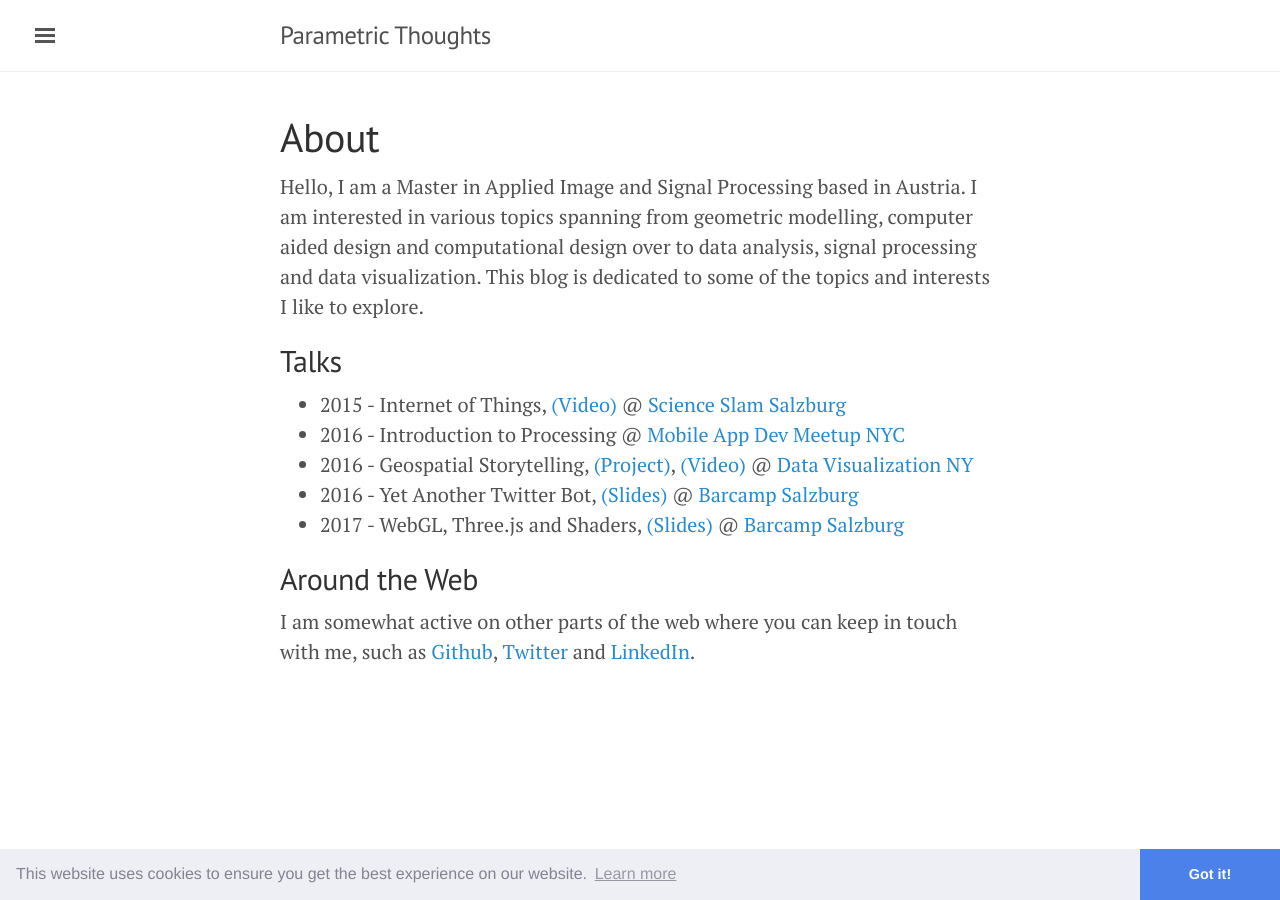
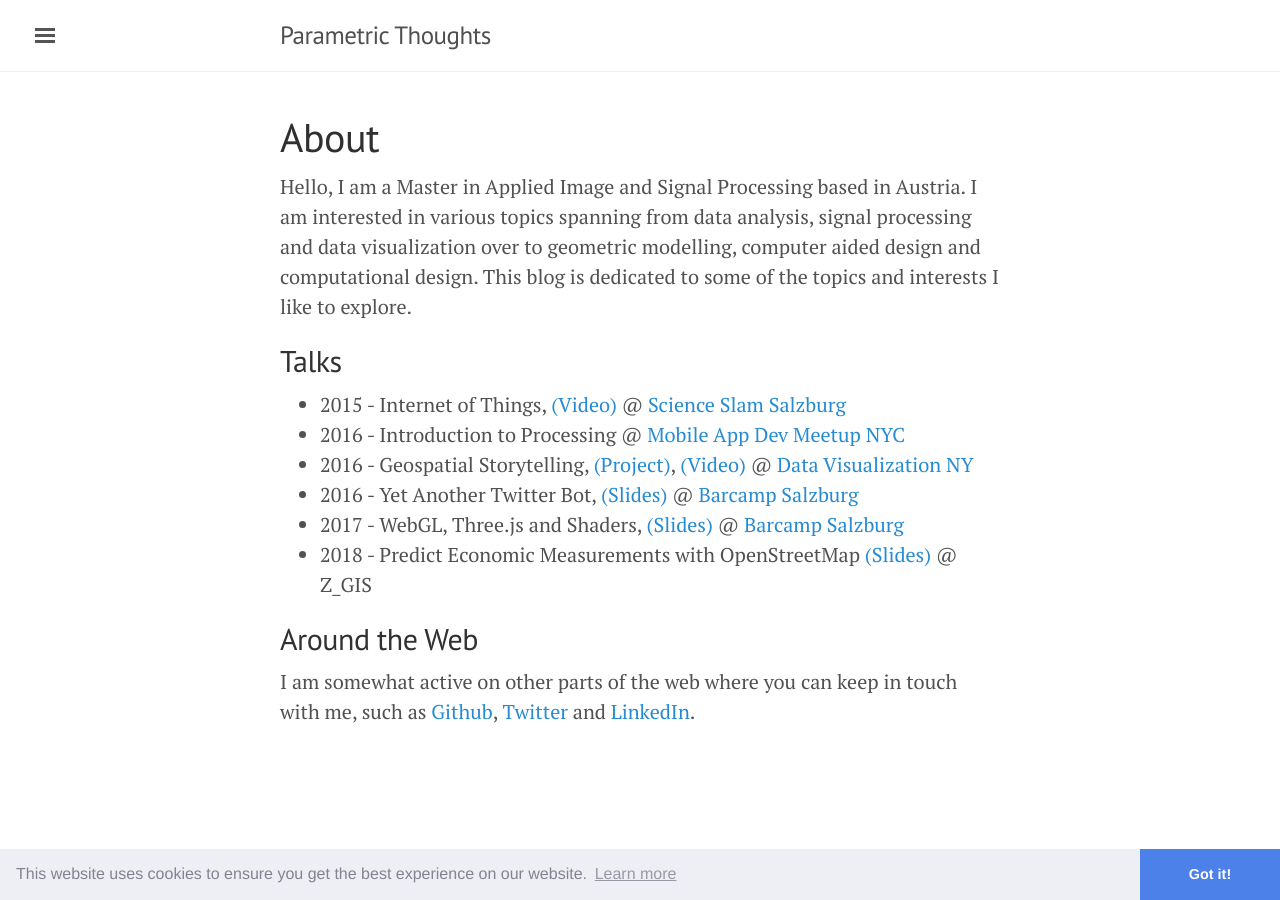
Before and after one commit to njanakiev/njanakiev.github.io, a Jekyll site: the page built from about.md, in a window 1280 px wide. Built offline with Jekyll 4.4.1, drawn with Linux system fonts in a browser that asks for light colours.

Commit message:
Update about.md

```diff
--- a/about.md
+++ b/about.md
@@ -3,7 +3,7 @@ layout: page
 title: About
 ---
 
-Hello, I am a Master in Applied Image and Signal Processing based in Austria. I am interested in various topics spanning from geometric modelling, computer aided design and computational design over to data analysis, signal processing and data visualization. This blog is dedicated to some of the topics and interests I like to explore.
+Hello, I am a Master in Applied Image and Signal Processing based in Austria. I am interested in various topics spanning from data analysis, signal processing and data visualization over to geometric modelling, computer aided design and computational design. This blog is dedicated to some of the topics and interests I like to explore.
 
 ## Talks
 - 2015 - Internet of Things, [(Video)][science slam video] @ [Science Slam Salzburg][science slam]
@@ -11,6 +11,7 @@ Hello, I am a Master in Applied Image and Signal Processing based in Austria. I
 - 2016 - Geospatial Storytelling, [(Project)][geospatial storytelling], [(Video)][geospatial storytelling video] @ [Data Visualization NY][data viz ny]
 - 2016 - Yet Another Twitter Bot, [(Slides)][generic-bot slides] @ [Barcamp Salzburg][barcamp october 2016]
 - 2017 - WebGL, Three.js and Shaders, [(Slides)][webgl slides] @ [Barcamp Salzburg][barcamp april 2017]
+- 2018 - Predict Economic Measurements with OpenStreetMap [(Slides)][predict osm slides] @ Z_GIS
 
 ## Around the Web
 I am somewhat active on other parts of the web where you can keep in touch with me, such as [Github][github], [Twitter][twitter] and [LinkedIn][linkedin].
@@ -26,6 +27,7 @@ I am somewhat active on other parts of the web where you can keep in touch with
 [data viz ny]: https://www.meetup.com/de-DE/DataVisualization/events/231402199/?eventId=231402199
 [barcamp october 2016]: https://www.meetup.com/de-DE/salzburgwebdev/events/231559126/
 [barcamp april 2017]: https://www.meetup.com/de-DE/salzburgwebdev/events/237491594/
+[predict osm slides]: https://janakiev.com/osm-predict-economic-measurements/#/
 [twitter]: https://twitter.com/njanakiev
 [github]: https://github.com/njanakiev
 [linkedin]: https://at.linkedin.com/in/nikolai-janakiev
```
